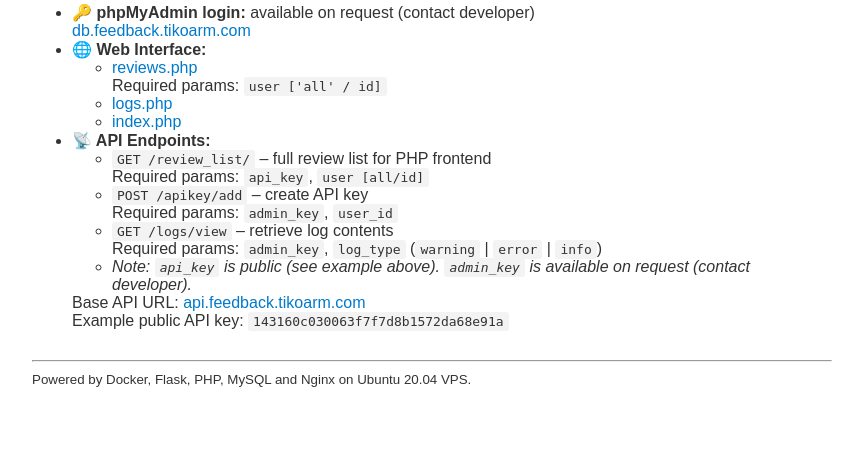
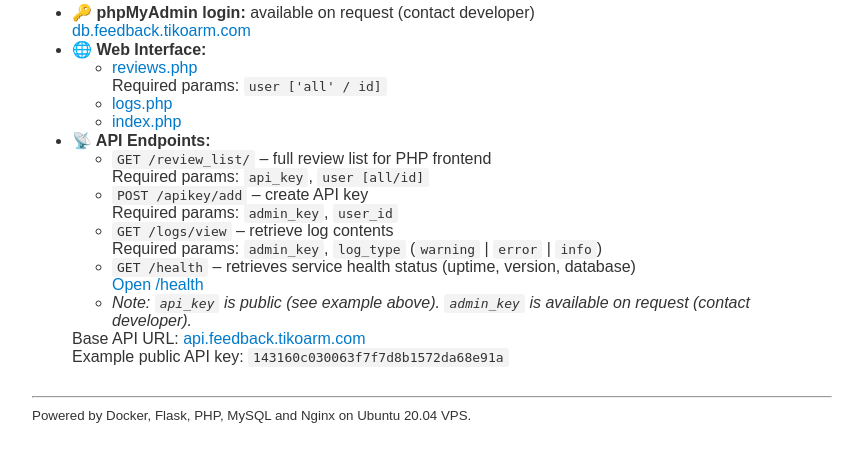
Before and after one commit to tikoarm/python-feedback, a PHP site: page / in a window 1280 px wide. Shown: the part 206-668 px from the top of the page, without its empty margins (208-1071 px from the left). Run offline with PHP 8.4, Linux system fonts and the light colour scheme.

Commit message:
Update index.php

```diff
--- a/docker/php/index.php
+++ b/docker/php/index.php
@@ -72,6 +72,10 @@
             <code>GET /logs/view</code> – retrieve log contents<br>
             Required params: <code>admin_key</code>, <code>log_type</code> (<code>warning</code> | <code>error</code> | <code>info</code>)
           </li>
+          <li>
+            <code>GET /health</code> – retrieves service health status (uptime, version, database)<br>
+            <a href="http://api.feedback.tikoarm.com/health" target="_blank">Open /health</a>
+          </li>
           <li><em>Note: <code>api_key</code> is public (see example above). <code>admin_key</code> is available on request (contact developer).</em></li>
         </ul>
         Base API URL: <a href="http://api.feedback.tikoarm.com/" target="_blank">api.feedback.tikoarm.com</a>
```
